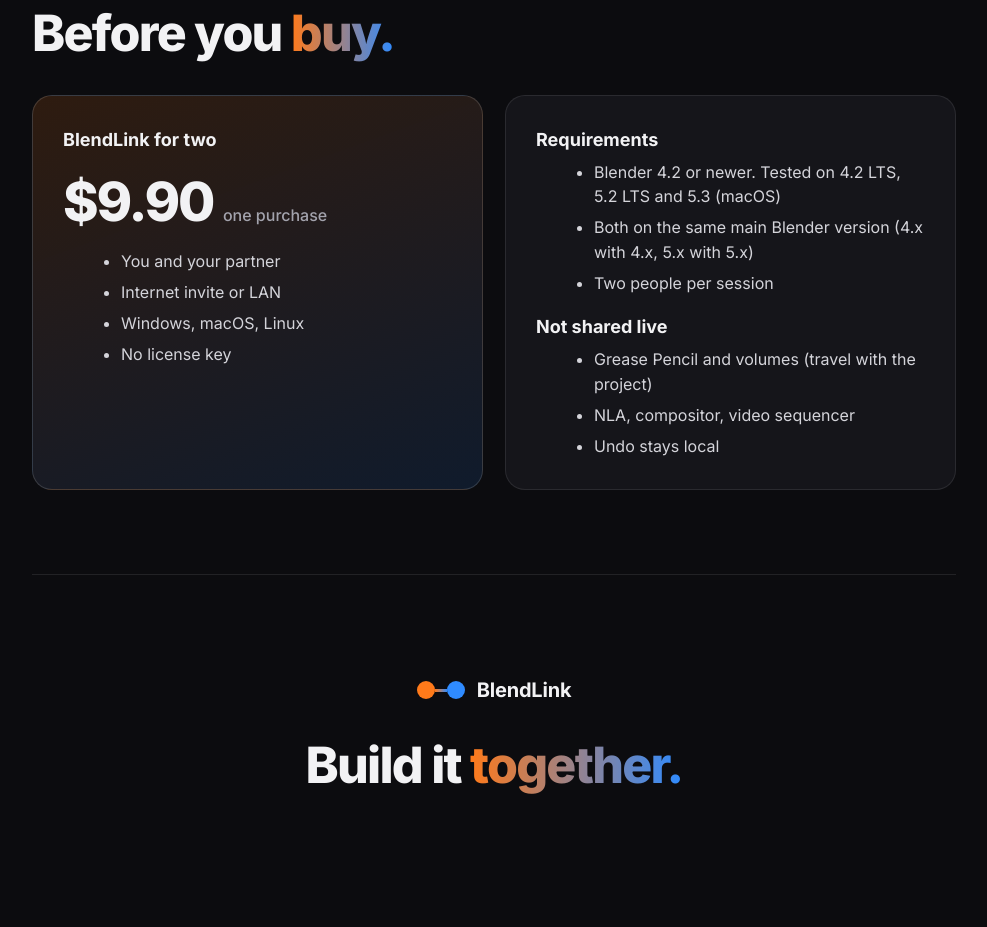
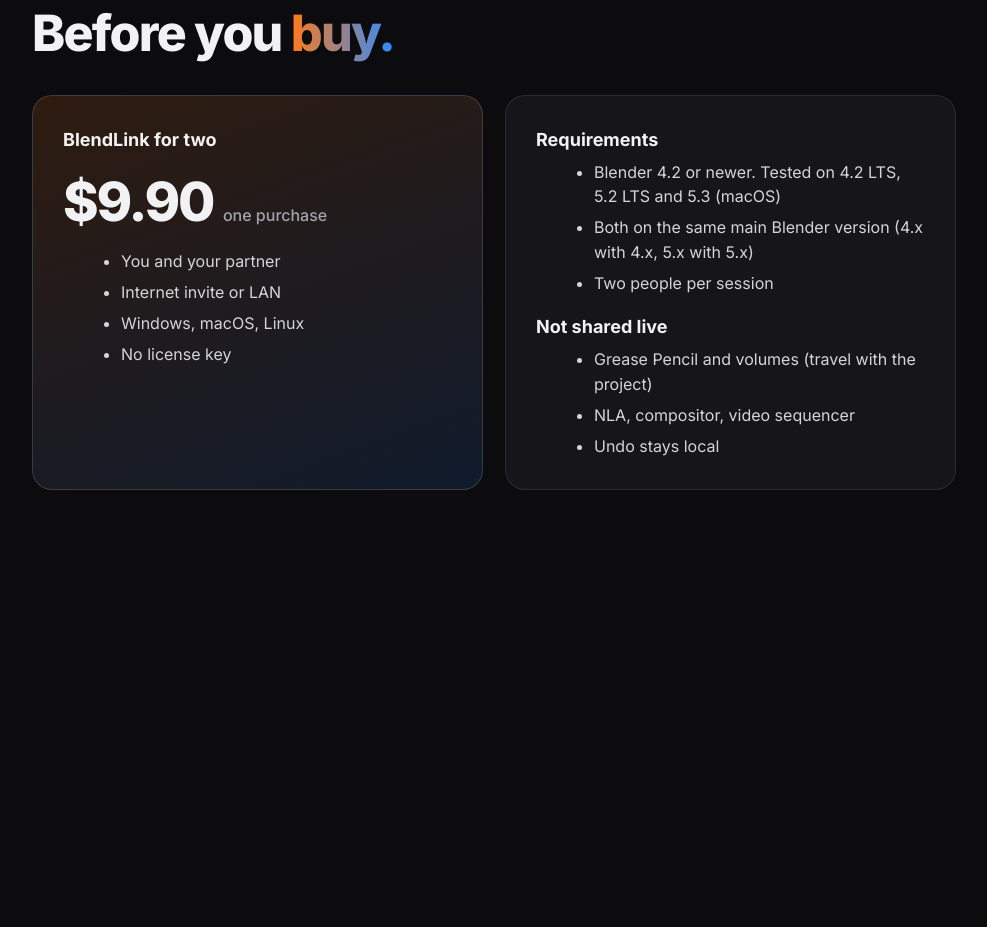
Before and after one commit to duqiorg-studio/blendlink, a plain HTML site: page index.html in a window 1280 px wide. Shown: the part 7751-8678 px from the top of the page, without its empty margins (146-1133 px from the left). After the commit the page ends 8325 px from the top, so only its background shows below. Drawn offline with Linux system fonts and the light colour scheme.

Commit message:
Drop the closing banner so the page fits Superhive's 8000 px frame
Co-Authored-By: Claude Opus 5.5 <noreply@anthropic.com>

```diff
--- a/index.html
+++ b/index.html
@@ -190,11 +190,6 @@ ul.ticks b{color:#fff}
   </div>
 </section>
 
-<section class="end reveal">
-  <div class="logo" style="justify-content:center"><i class="o"></i><b></b><i class="bl"></i><span>BlendLink</span></div>
-  <h2>Build it <span class="grad">together.</span></h2>
-</section>
-
 </div>
 <script>
 if(parent!==window)document.documentElement.style.overflow='hidden';  // inside Superhive's fixed-height iframe: no inner scrollbar
```
